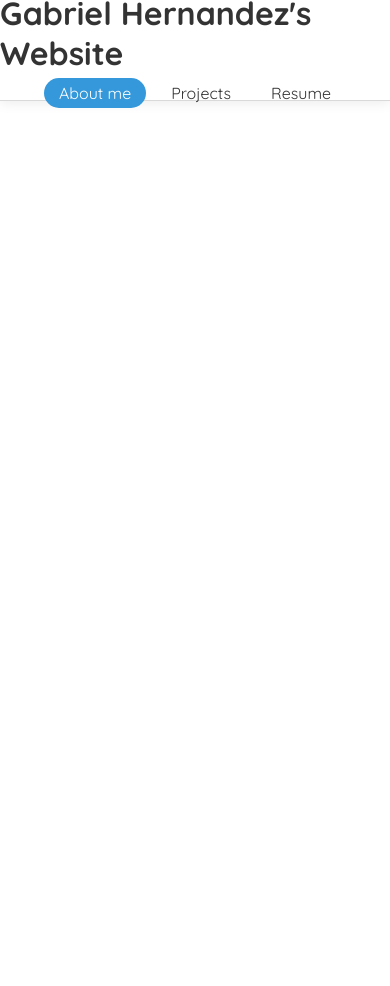
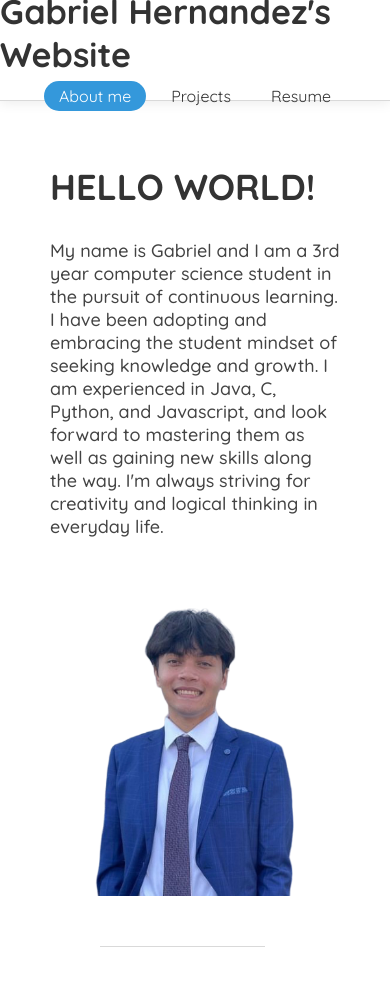
Before and after one commit to gabe310/gabe310.github.io, a React (Create React App) app: page / in a window 390 px wide. Shown: the top 986 px of the page. Before the commit the page ends 844 px from the top, so only its background shows below. Built offline with nearby package versions, Linux system fonts and the light colour scheme; no server answers.

Commit message:
updated homepage with api inspirational quotes

```diff
--- a/package.json
+++ b/package.json
@@ -1,5 +1,6 @@
 {
   "homepage": "https://gabe310.github.io/",
+  "proxy": "https://zenquotes.io",
   "name": "gabe310.github.io",
   "version": "0.1.0",
   "private": true,
@@ -7,6 +8,7 @@
     "@testing-library/jest-dom": "^5.17.0",
     "@testing-library/react": "^13.4.0",
     "@testing-library/user-event": "^13.5.0",
+    "axios": "^1.6.7",
     "react": "^18.2.0",
     "react-dom": "^18.2.0",
     "react-router-dom": "^6.21.2",
--- a/src/App.css
+++ /dev/null
@@ -1,38 +0,0 @@
-.App {
-  text-align: center;
-}
-
-.App-logo {
-  height: 40vmin;
-  pointer-events: none;
-}
-
-@media (prefers-reduced-motion: no-preference) {
-  .App-logo {
-    animation: App-logo-spin infinite 20s linear;
-  }
-}
-
-.App-header {
-  background-color: #282c34;
-  min-height: 100vh;
-  display: flex;
-  flex-direction: column;
-  align-items: center;
-  justify-content: center;
-  font-size: calc(10px + 2vmin);
-  color: white;
-}
-
-.App-link {
-  color: #61dafb;
-}
-
-@keyframes App-logo-spin {
-  from {
-    transform: rotate(0deg);
-  }
-  to {
-    transform: rotate(360deg);
-  }
-}
--- a/src/pages/Home.jsx
+++ b/src/pages/Home.jsx
@@ -1,19 +1,87 @@
-
+import {React, useEffect, useState} from 'react';
+import '../styles/home/Home.css'
+import '../styles/home/PanelOne.css'
+import Gabe from '../assets/home/Gabe.png'
+import '../styles/home/PanelTwo.css'
 
 const Home = () => {
     return (
-        <div>
-            <Test/>
+        <div className='Home'>
+            <PanelOne/>
+            <PanelTwo/>
+
         </div>
     );
 }
 
-const Test = () => {
+const PanelOne = () => {
     return(
-        <div>
-            <h1>HELLO WORLD</h1>
+        <div className='PanelOne'>
+            <div className='PanelOneContainer'>
+                <div className='PanelOneTextContainer'>
+                    <div className='Title' id='PanelOneTitle'>
+                        HELLO WORLD!
+                    </div>
+                    <div className='Subtext' id='PanelOneSubtext'>
+                        My name is Gabriel and I am a 3rd year computer science student in the pursuit of continuous learning.
+                        I have been adopting and embracing the student mindset of seeking knowledge and growth.
+                        I am experienced in Java, C, Python, and Javascript, and look forward to mastering them as well as gaining new skills along the way.
+                        I'm always striving for creativity and logical thinking in everyday life.
+                    </div>
+                </div>
+                <div className='PanelOneImageContainer'>
+                    <img src={Gabe} alt='' className='PanelOneImage'/>
+                </div>
+            </div>
+            <div className='PanelOneDivider'/>
         </div>
     );
 }
 
+const PanelTwo = () => {
+    const [quotes, setQuotes] = useState([]);
+    const [current, setCurrent] = useState(0);
+    const [fadeIn, setFadeIn] = useState(true);
+
+    useEffect(() => {
+        const fetchQuotes = async () => {
+            try {
+                const response = await fetch('/api/quotes');
+                const data = await response.json();
+                console.log(data[0].q);
+                setQuotes(data);
+            }
+            catch (error) {
+                console.error('error fetching quotes:', error);
+            }
+        };
+
+        fetchQuotes();
+    }, []);
+
+    useEffect(() => {
+        const interval = setInterval(() => {
+            setFadeIn(false);
+            setTimeout(() => {
+                setCurrent((prevIndex) => (prevIndex + 1) % quotes.length);
+                setFadeIn(true);
+            }, 500); //fade out animation
+        }, 5000); //changes the quote with duration every 5 seconds
+
+        return () => clearInterval(interval);
+    }, [quotes]);
+
+    return(
+        <div className='PanelTwo'>
+            {quotes.length > 0 && (
+                    <div className={`quote-container ${fadeIn ? 'fade-in' : ''}`}>
+                        <div className='quote'>{quotes[current].q}</div>
+                        <div className='author'>- {quotes[current].a}</div>
+                    </div>
+            )}
+        </div>
+    );
+}
+
+
 export default Home;
--- a/src/styles/components/Navbar.css
+++ b/src/styles/components/Navbar.css
@@ -24,6 +24,7 @@
 }
 
 .NavbarTitle{
+  font-size: 17px;
   margin-bottom: 5px;
 }
 
--- /dev/null
+++ b/src/styles/home/Home.css
@@ -0,0 +1,16 @@
+.Home {
+    padding-top: 50px;
+}
+
+.Title {
+    font-size: 36px;
+    font-weight: 700;
+}
+
+.Subtext {
+    font-size: 18px;
+    font-weight: 500;
+    color: #434343;
+    margin-top: 20px;
+    margin-bottom: 20px;
+}
--- /dev/null
+++ b/src/styles/home/PanelOne.css
@@ -0,0 +1,81 @@
+
+.PanelOne {
+    padding: 64px 0 50px 75px;
+    margin: 0 auto;
+    display: flex;
+    flex-direction: column;
+}
+
+.PanelOneContainer {
+    display: flex;
+    align-items: center;
+}
+
+.PanelOneTextContainer {
+    margin-top: 80px;
+    margin-left: 50px;
+}
+#PanelOneTitle {
+    max-width: 450px;
+}
+#PanelOneSubtext {
+    max-width: 750px;
+    margin-top: 30px;
+    font-weight: 500;
+}
+
+.PanelOneImageContainer {
+    flex:auto;
+    display: flex;
+    justify-content:center;
+    margin-top: 50px;
+    margin-left: 20px;
+    margin-right: 20px;
+    max-width: 600px;
+}
+
+.PanelOneDivider {
+    margin: 50px 125px 0 50px;
+    border-bottom: solid 1px #d9d9d9;
+}
+
+
+.PanelOneImage {
+    max-width: 225px;
+}
+
+@media (max-width: 1200px) {
+    .PanelOneTextContainer {
+        margin-left: 0px;
+    }
+    .PanelOneImageContainer {
+        margin-right: 70px;
+    }
+}
+
+@media (max-width: 750px) {
+    .PanelOneImage {
+        max-width: 200px;
+    }
+    .PanelOne {
+        padding-left: 50px;
+        padding-right: 50px;
+    }
+    .PanelOneContainer {
+        flex-direction: column;
+    }
+    .PanelOneTextContainer {
+        margin-top: 50px;
+        margin-left: 0px;
+    }
+    .PanelOneImageContainer {
+        margin-left: 0px;
+        margin-right: 0px;
+    }
+    .PanelOneImage {
+        padding-left: 0;
+    }
+    .PanelOneDivider {
+        margin-right: 75px;
+    }
+}
--- /dev/null
+++ b/src/styles/home/PanelTwo.css
@@ -0,0 +1,21 @@
+.PanelTwo {
+    display: flex;
+    justify-content: center;
+    align-items: center;
+}
+
+.quote-container {
+    text-align: center;
+    font-size: 24px; /*fontsize for quote*/
+    font-weight: bold;
+    opacity: 0;
+    transition: opacity 0.5s ease-in-out;
+}
+
+.author {
+    font-size: 18px; /* fontsize for author*/
+}
+
+.fade-in {
+    opacity: 1;
+}
```
Also changed, not shown: src/assets/home/Gabe.png (added), 1 other file (tests, documents, lock files or other folders).
